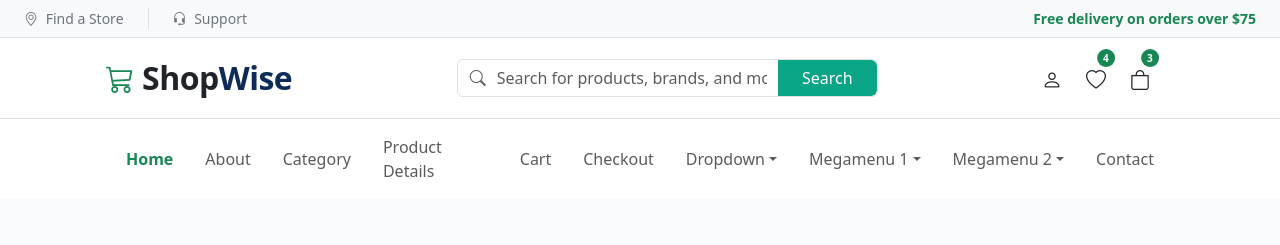
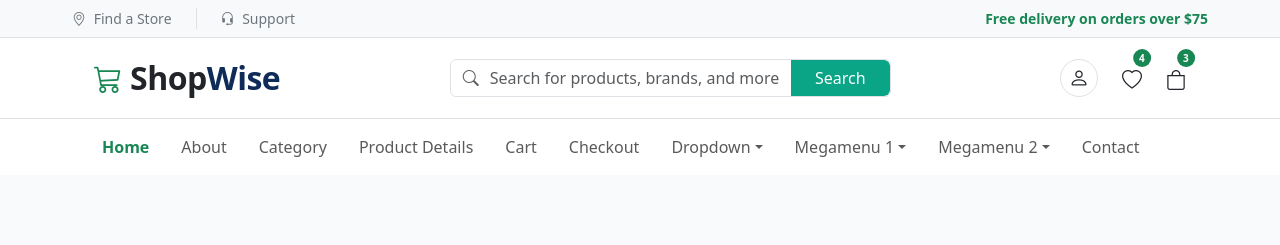
Before and after one commit to bylalit/fronted, a React (Vite) app in the folder shopWise/: page / in a window 1280 px wide. Shown: the top 245 px of the page. Built offline with nearby package versions, Linux system fonts and the light colour scheme.

Commit message:
okk update the navbar

```diff
--- a/shopWise/src/components/Navbar.jsx
+++ b/shopWise/src/components/Navbar.jsx
@@ -1,11 +1,63 @@
+import  { useState, useEffect, useRef } from "react";
 import { Link } from "react-router-dom";
-
+import 'bootstrap-icons/font/bootstrap-icons.css';
 
 const Navbar = () => {
+  // Dropdowns visibility tracking conditional states
+  const [showUserDropdown, setShowUserDropdown] = useState(false);
+  const [showCartDropdown, setShowCartDropdown] = useState(false);
+
+  // References to handle click-away dismissals
+  const userRef = useRef(null);
+  const cartRef = useRef(null);
+
+  // Mock Active Drawer Cart Items Layout from asset data array mockup
+  const miniCartItems = [
+    {
+      id: 1,
+      title: "Woven Tote Handbag",
+      desc: "Beige / Medium",
+      price: 89.00,
+      qty: 1,
+      img: "https://images.unsplash.com/photo-1544816155-12df9643f363?w=100&auto=format&fit=crop&q=80"
+    },
+    {
+      id: 2,
+      title: "Slim Fit Denim Jacket",
+      desc: "Indigo / L",
+      price: 145.00,
+      qty: 1,
+      img: "https://images.unsplash.com/photo-1617137968427-85924c800a22?w=100&auto=format&fit=crop&q=80"
+    },
+    {
+      id: 3,
+      title: "Canvas Low-Top Sneakers",
+      desc: "Off-White / 40",
+      price: 68.00,
+      qty: 1,
+      img: "https://images.unsplash.com/photo-1542291026-7eec264c27ff?w=100&auto=format&fit=crop&q=80"
+    }
+  ];
+
+  // Outside pointer events listener cleanup observer loop
+  useEffect(() => {
+    const handleOutsideClick = (event) => {
+      if (userRef.current && !userRef.current.contains(event.target)) {
+        setShowUserDropdown(false);
+      }
+      if (cartRef.current && !cartRef.current.contains(event.target)) {
+        setShowCartDropdown(false);
+      }
+    };
+    document.addEventListener("mousedown", handleOutsideClick);
+    return () => document.removeEventListener("mousedown", handleOutsideClick);
+  }, []);
+
   return (
     <header className="w-100 font-sans shadow-sm">
+
       {/* 1. TOP UTILITY BAR */}
-      <div className="bg-light border-bottom py-2 text-secondary" style={{ fontSize: '14px' }}>
+      <div className="bg-light border-bottom py-2 px-5 text-secondary" style={{ fontSize: '14px' }}>
         <div className="container-fluid d-flex justify-content-between align-items-center px-4">
           <div className="d-flex gap-4">
             <span className="cursor-pointer"><i className="bi bi-geo-alt me-1"></i> Find a Store</span>
@@ -20,7 +72,7 @@ const Navbar = () => {
       {/* 2. MAIN HEADER BAR (Logo, Search, Icons) */}
       <div className="border-bottom">
         <div className="container py-3 px-4">
-                <div className="row align-items-center justify-content-between container">
+          <div className="row align-items-center justify-content-between">
 
             {/* Logo */}
             <div className="col-auto d-flex align-items-center">
@@ -54,10 +106,43 @@ const Navbar = () => {
               </div>
             </div>
 
-                {/* Action Icons */}
-                <div className="col-auto d-flex align-items-center gap-4 text-secondary fs-4">
-                    <div className="position-relative cursor-pointer">
-                    <i className="bi bi-person text-dark fs-5"></i>
+            {/* Action Toggles Area Framework */}
+            <div className="col-auto d-flex align-items-center gap-4 text-secondary fs-4 position-relative">
+
+              {/* TARGET A: USER CARD GATEWAY ENTRY BUTTON */}
+              <div className="position-relative" ref={userRef}>
+                <div
+                  onClick={() => { setShowUserDropdown(!showUserDropdown); setShowCartDropdown(false); }}
+                  className="cursor-pointer text-dark p-1 rounded-circle border d-flex align-items-center justify-content-center bg-light-hover"
+                  style={{ width: '38px', height: '38px', cursor: 'pointer' }}
+                >
+                  <i className="bi bi-person fs-5"></i>
+                </div>
+
+                {/* VISUAL COMPONENT 1: ANCHORED USER AUTH PROFILE MENUS */}
+                {showUserDropdown && (
+                  <div
+                    className="position-absolute end-0 bg-white border rounded-3 p-4 shadow-lg text-start z-3"
+                    style={{ width: '280px', marginTop: '12px', borderColor: '#e2e8f0' }}
+                  >
+                    <h6 className="fw-bold mb-1 text-dark" style={{ fontSize: '15px' }}>Welcome Back</h6>
+                    <p className="text-muted mb-3" style={{ fontSize: '12px' }}>Log in for a personalized experience</p>
+
+                    <div className="d-flex gap-2 mb-3">
+                      <Link to="/login" className="btn btn-success btn-sm flex-grow-1 fw-bold text-white border-0" style={{ backgroundColor: '#0aa586', padding: '7px 0', fontSize: '13px' }} onClick={() => setShowUserDropdown(false)}>Log In</Link>
+                      <Link to="/register" className="btn btn-light btn-sm flex-grow-1 fw-bold border text-secondary bg-white" style={{ padding: '7px 0', fontSize: '13px' }} onClick={() => setShowUserDropdown(false)}>Register</Link>
+                    </div>
+
+                    <hr className="text-muted opacity-25 my-3" />
+
+                    <div className="d-flex flex-column gap-2 text-secondary" style={{ fontSize: '13.5px' }}>
+                      <Link to="/account" className="text-decoration-none text-secondary hover-success py-1 fw-medium d-flex align-items-center gap-2" onClick={() => setShowUserDropdown(false)}><i className="bi bi-clock-history text-muted"></i> Order History</Link>
+                      <Link to="/account" className="text-decoration-none text-secondary hover-success py-1 fw-medium d-flex align-items-center gap-2" onClick={() => setShowUserDropdown(false)}><i className="bi bi-heart text-muted"></i> Favorites</Link>
+                      <Link to="/account" className="text-decoration-none text-secondary hover-success py-1 fw-medium d-flex align-items-center gap-2" onClick={() => setShowUserDropdown(false)}><i className="bi bi-arrow-left-right text-muted"></i> Returns & Exchanges</Link>
+                      <Link to="/account" className="text-decoration-none text-secondary hover-success py-1 fw-medium d-flex align-items-center gap-2" onClick={() => setShowUserDropdown(false)}><i className="bi bi-question-circle text-muted"></i> Support Center</Link>
+                    </div>
+                  </div>
+                )}
               </div>
 
               {/* Wishlist Icon with badge */}
@@ -68,79 +153,92 @@ const Navbar = () => {
                 </span>
               </div>
 
-                    {/* Cart Icon with badge */}
-                    <div className="position-relative cursor-pointer">
+              {/* TARGET B: DETAILED OVERLAY ITEMISED BAG OVERVIEW DROP-DOWN SLIDE */}
+              <div className="position-relative" ref={cartRef}>
+                <div
+                  onClick={() => { setShowCartDropdown(!showCartDropdown); setShowUserDropdown(false); }}
+                  className="position-relative cursor-pointer"
+                  style={{ cursor: 'pointer' }}
+                >
                   <i className="bi bi-bag text-dark fs-5"></i>
                   <span className="position-absolute top-0 start-100 translate-middle badge rounded-circle bg-success" style={{ fontSize: '10px', padding: '4px 6px', marginTop: '-2px' }}>
-                        3
+                    {miniCartItems.length}
                   </span>
                 </div>
+
+                {/* VISUAL COMPONENT 2: INTERACTIVE POPUP RECEIPT OVERLAY BOX */}
+                {showCartDropdown && (
+                  <div
+                    className="position-absolute end-0 bg-white border rounded-3 p-3 shadow-lg text-start z-3"
+                    style={{ width: '320px', marginTop: '16px', borderColor: '#e2e8f0' }}
+                  >
+                    <div className="d-flex justify-content-between align-items-center mb-3">
+                      <h6 className="fw-bold text-dark mb-0" style={{ fontSize: '15px' }}>Your Bag</h6>
+                      <span className="badge rounded-pill bg-light text-secondary border fw-medium px-2 py-1" style={{ fontSize: '11px' }}>{miniCartItems.length} items</span>
+                    </div>
+
+                    {/* Mapping List Array Stack rows items */}
+                    <div className="d-flex flex-column gap-2.5 overflow-auto max-height-custom mb-3" style={{ maxHeight: '240px' }}>
+                      {miniCartItems.map((item) => (
+                        <div key={item.id} className="d-flex gap-2.5 align-items-center border-bottom pb-2.5">
+                          <div className="border rounded bg-light p-1 d-flex align-items-center justify-content-center text-center" style={{ width: '55px', height: '55px' }}>
+                            <img src={item.img} alt="item img" className="img-fluid object-contain" style={{ maxHeight: '45px', mixBlendMode: 'multiply' }} />
+                          </div>
+                          <div className="flex-grow-1 min-w-0" style={{ fontSize: '13px' }}>
+                            <h6 className="fw-bold text-dark mb-0 text-truncate" style={{ fontSize: '13.5px' }}>{item.title}</h6>
+                            <small className="text-muted mb-1 d-block">{item.desc}</small>
+                            <div className="d-flex justify-content-between align-items-center">
+                              <span className="text-success fw-bold" style={{ color: '#0AA586' }}>${item.price.toFixed(2)}</span>
+                              <span className="text-muted x-small">x{item.qty}</span>
+                            </div>
+                          </div>
+                          <button className="btn p-0 border-0 text-muted opacity-50 hover-danger ms-1"><i className="bi bi-trash small"></i></button>
+                        </div>
+                      ))}
+                    </div>
+
+                    {/* Invoice ledger breakdown limits row metrics footer */}
+                    <div className="d-flex justify-content-between align-items-center border-top pt-3 mb-3 fw-bold text-dark" style={{ fontSize: '15px' }}>
+                      <span>Subtotal</span>
+                      <span>$302.00</span>
+                    </div>
+
+                    <Link to="/checkout" className="btn w-100 text-white fw-bold py-2 border-0 mb-2 text-center d-block shadow-sm" style={{ backgroundColor: '#0AA586', borderRadius: '5px', fontSize: '14px' }} onClick={() => setShowCartDropdown(false)}>
+                      Proceed to Checkout
+                    </Link>
+                    <Link to="/cart" className="text-success text-center d-block small fw-bold text-decoration-none hover-underline" style={{ color: '#0AA586', fontSize: '13px' }} onClick={() => setShowCartDropdown(false)}>
+                      View full bag →
+                    </Link>
+                  </div>
+                )}
+              </div>
+
             </div>
 
           </div>
         </div>
       </div>
 
-
       {/* 3. NAVIGATION MENU BAR */}
-      <nav className="navbar navbar-expand-lg navbar-light bg-white py-2 px-5 container">
+      <nav className="navbar navbar-expand-lg navbar-light bg-white py-2 px-4 container">
         <div className="container-fluid p-0">
           <div className="collapse navbar-collapse" id="navbarNavDropdown">
             <ul className="navbar-nav gap-3 align-items-center fw-medium" style={{ color: '#4A5568' }}>
-
-              <li className="nav-item">
-                <Link className="nav-link text-success active fw-semibold" to="/">Home</Link>
-              </li>
-
-              <li className="nav-item">
-                <Link className="nav-link" to="/about">About</Link>
-              </li>
-
-              <li className="nav-item">
-                <Link className="nav-link" to="/category">Category</Link>
-              </li>
-
-              <li className="nav-item">
-                <Link className="nav-link" to="/productDetails">Product Details</Link>
-              </li>
-
-              <li className="nav-item">
-                <Link className="nav-link" to="/cart">Cart</Link>
-              </li>
-
-              <li className="nav-item">
-                <Link className="nav-link" to="/checkout">Checkout</Link>
-              </li>
-
-              {/* Simple Dropdown */}
-              <li className="nav-item dropdown">
-                <a className="nav-link dropdown-toggle" href="#dropdown" role="button" data-bs-toggle="dropdown">
-                  Dropdown
-                </a>
-              </li>
-
-              {/* Megamenu 1 */}
-              <li className="nav-item dropdown">
-                <a className="nav-link dropdown-toggle" href="#megamenu1" role="button" data-bs-toggle="dropdown">
-                  Megamenu 1
-                </a>
-              </li>
-
-              {/* Megamenu 2 */}
-              <li className="nav-item dropdown">
-                <a className="nav-link dropdown-toggle" href="#megamenu2" role="button" data-bs-toggle="dropdown">
-                  Megamenu 2
-                </a>
-              </li>
-
-              <li className="nav-item">
-                <Link className="nav-link" to="/contact">Contact</Link>
-              </li>
-
+              <li className="nav-item"><Link className="nav-link text-success active fw-semibold" to="/">Home</Link></li>
+              <li className="nav-item"><Link className="nav-link" to="/about">About</Link></li>
+              <li className="nav-item"><Link className="nav-link" to="/category">Category</Link></li>
+              <li className="nav-item"><Link className="nav-link" to="/productDetails">Product Details</Link></li>
+              <li className="nav-item"><Link className="nav-link" to="/cart">Cart</Link></li>
+              <li className="nav-item"><Link className="nav-link" to="/checkout">Checkout</Link></li>
+              <li className="nav-item dropdown"><a className="nav-link dropdown-toggle" href="#dropdown" role="button" data-bs-toggle="dropdown">Dropdown</a></li>
+              <li className="nav-item dropdown"><a className="nav-link dropdown-toggle" href="#megamenu1" role="button" data-bs-toggle="dropdown">Megamenu 1</a></li>
+              <li className="nav-item dropdown"><a className="nav-link dropdown-toggle" href="#megamenu2" role="button" data-bs-toggle="dropdown">Megamenu 2</a></li>
+              <li className="nav-item"><Link className="nav-link" to="/contact">Contact</Link></li>
             </ul>
           </div>
         </div>
       </nav>
+
     </header>
   );
 };
```
Lines whose indentation alone changed are shown as unchanged.
